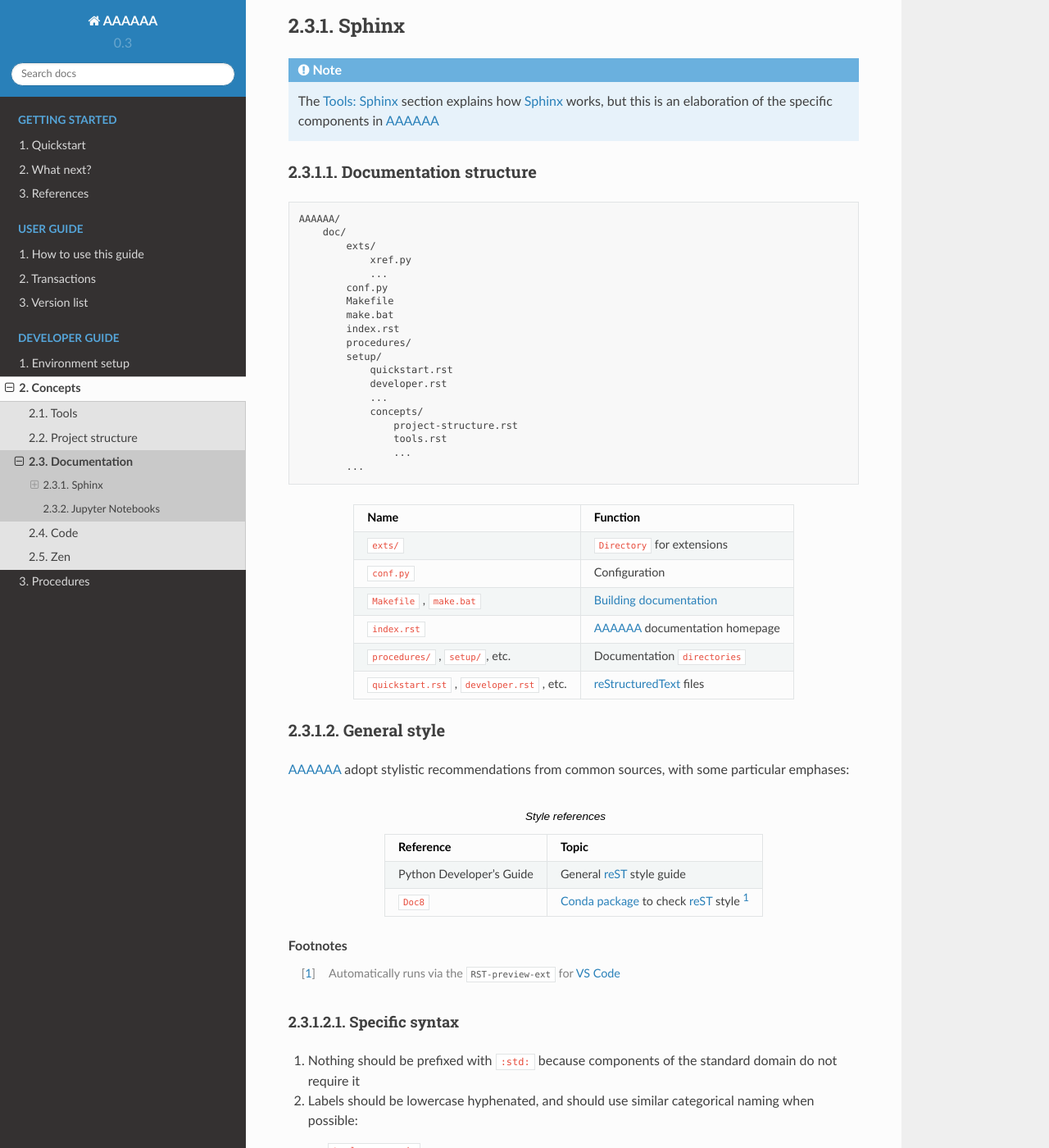
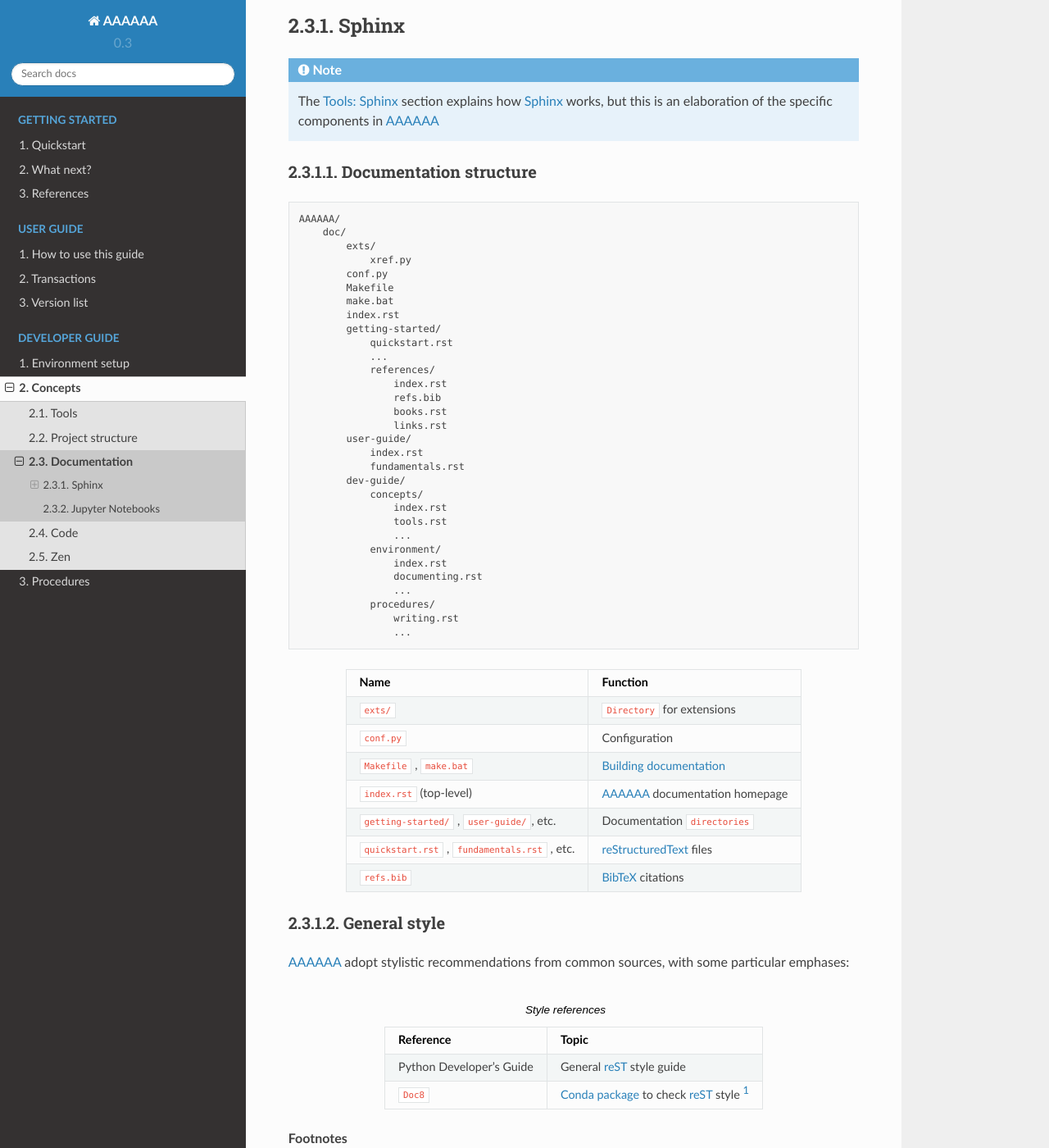
Before and after one commit to alnoki/AAAAAA, a Sphinx documentation site: the page built from doc/dev-guide/concepts/documentation.rst, in a window 1280 px wide and 1400 px high, scrolled down 588 px. Shown: the whole window at 82% size. Built offline with Sphinx 7.4.7 and the Read the Docs theme 2.0.0, drawn with Linux system fonts in a browser that asks for light colours; cross-references to code outside the pages are shown as plain code.

Commit message:
Add BibTeX tools description, update doc dir tree

```diff
--- a/doc/conf.py
+++ b/doc/conf.py
@@ -222,6 +222,7 @@ intersphinx_mapping = {
                       'latest', None),
     'napoleon': ('https://sphinxcontrib-napoleon.readthedocs.io/en/latest/',
                  None),
+    'bibtex': ('https://sphinxcontrib-bibtex.readthedocs.io/en/latest', None),
 }
 
 # Base urls used by xrefs extension
@@ -430,5 +431,8 @@ xref_links = {
     'semver': ("Semantic Versioning", 'https://semver.org/'),
     'admonition': ('Admonition', url['docutils'] +
                    'docs/ref/rst/directives.html#admonitions'),
+    'ottobib': ('OttoBib', 'https://www.ottobib.com'),
+    'bibtex': ('BibTeX', 'http://www.bibtex.org'),
+    'ISBN': ('ISBN', url['Wiki pg'] + 'International_Standard_Book_Number'),
     # New links below, sorted links above
     }
--- a/doc/dev-guide/concepts/documentation.rst
+++ b/doc/dev-guide/concepts/documentation.rst
@@ -30,30 +30,44 @@ Sphinx
    :ref:`Sphinx <tools-sphinx>` works, but this is an elaboration of the
    specific components in :term:`AAAAAA`
 
+.. _concepts-documentation-structure:
+
 Documentation structure
 =======================
 
 .. code-block:: none
 
-   AAAAAA/
-       doc/
-           exts/
-               xref.py
-               ...
-           conf.py
-           Makefile
-           make.bat
-           index.rst
-           procedures/
-           setup/
-               quickstart.rst
-               developer.rst
-               ...
-               concepts/
-                   project-structure.rst
-                   tools.rst
-                   ...
-           ...
+    AAAAAA/
+        doc/
+            exts/
+                xref.py
+            conf.py
+            Makefile
+            make.bat
+            index.rst
+            getting-started/
+                quickstart.rst
+                ...
+                references/
+                    index.rst
+                    refs.bib
+                    books.rst
+                    links.rst
+            user-guide/
+                index.rst
+                fundamentals.rst
+            dev-guide/
+                concepts/
+                    index.rst
+                    tools.rst
+                    ...
+                environment/
+                    index.rst
+                    documenting.rst
+                    ...
+                procedures/
+                    writing.rst
+                    ...
 
 .. csv-table::
    :header: "Name", "Function"
@@ -63,11 +77,12 @@ Documentation structure
    :std:doc:`extensions <sphinx:usage/extensions/index>`"
    ``conf.py``, :std:doc:`Configuration <sphinx:usage/configuration>`
    "``Makefile`` , ``make.bat``", :ref:`sphinx-building-documentation`
-   ``index.rst`` , :term:`AAAAAA` documentation homepage
-   "``procedures/`` , ``setup/``, etc.", "
+   ``index.rst`` (top-level) , :term:`AAAAAA` documentation homepage
+   "``getting-started/`` , ``user-guide/``, etc.", "
    Documentation :xref:`directories <directory>`"
-   "``quickstart.rst`` , ``developer.rst`` , etc. ", "
+   "``quickstart.rst`` , ``fundamentals.rst`` , etc. ", "
    :ref:`tools-restructured-text` files"
+   ``refs.bib``, :ref:`tools-bibtex` citations
 
 .. _concepts-documentation-style:
 
--- a/doc/dev-guide/procedures/writing.rst
+++ b/doc/dev-guide/procedures/writing.rst
@@ -75,7 +75,7 @@ Adapted from :xref:`directory tree sample code <print-dir-tree>`, to create the
    to have in your tree
 #. Update ``where_to_start`` to the :xref:`directory <directory>` that you
    would like to write about
-#. Highlight the text in the scratch file
+#. Highlight the whole file
 #. Use the :ref:`command palette <tools-vs-code>` to select
    :guilabel:`Python: Run Selection/Line in Python Terminal` then hit
    :kbd:`enter` from inside the
```
Also changed, not shown: TODO.md (+17 -10 lines), doc/dev-guide/concepts/tools.rst (+62 -35 lines), doc/getting-started/references/links.rst (+18 -2 lines).
